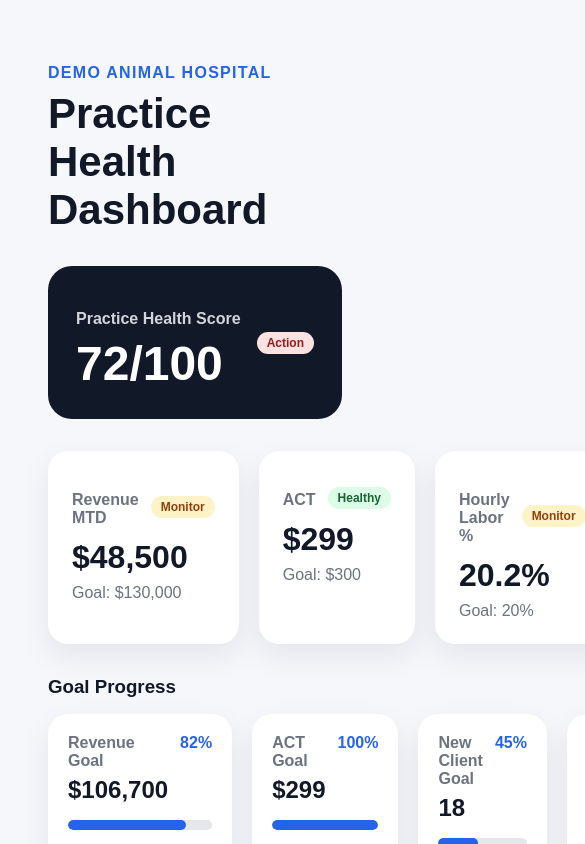
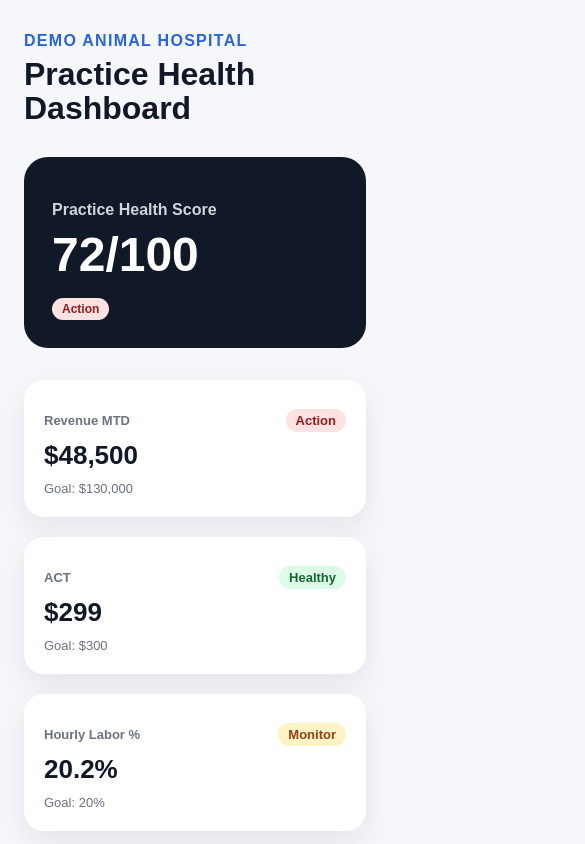
Before and after one commit to tracycrossrvt-gif/VetIQ-Analytics, a React (Vite) app: page / in a window 390 px wide. Shown: the top 844 px of the page, 585 px wide, since content can reach past the window. Built offline with nearby package versions, Linux system fonts and the light colour scheme.

Commit message:
Polish responsive dashboard across desktop, tablet, and mobile

```diff
--- a/src/App.css
+++ b/src/App.css
@@ -1,3 +1,9 @@
+*,
+*::before,
+*::after {
+  box-sizing: border-box;
+}
+
 .app {
   min-height: 100vh;
   padding: 48px;
@@ -8,6 +14,7 @@
 .dashboard {
   max-width: 1200px;
   margin: 0 auto;
+  padding: 0 24px;
 }
 
 .eyebrow {
@@ -37,6 +44,9 @@
   border-radius: 20px;
   background: #ffffff;
   box-shadow: 0 12px 30px rgba(15, 23, 42, 0.08);
+  cursor: pointer;
+  transition: transform 0.2s ease;
+  min-width: 0;
 }
 
 .kpi-card p {
@@ -60,6 +70,8 @@
   align-items: center;
   justify-content: space-between;
   gap: 12px;
+  flex-wrap: wrap;
+  white-space: nowrap;
 }
 
 .status-badge {
@@ -147,11 +159,6 @@
   box-shadow: 0 12px 30px rgba(15, 23, 42, 0.08);
 }
 
-.kpi-card {
-  cursor: pointer;
-  transition: transform 0.2s ease;
-}
-
 .kpi-card:hover {
   transform: translateY(-4px);
 }
@@ -200,6 +207,7 @@
   border-radius: 20px;
   background: #ffffff;
   box-shadow: 0 12px 30px rgba(15, 23, 42, 0.08);
+  min-width: 0;
 }
 
 .progress-card__header {
@@ -225,6 +233,7 @@
 .progress-card__header span {
   font-weight: 800;
   color: #2563eb;
+  font-size: 14px;
 }
 
 .progress-track {
@@ -294,26 +303,8 @@
   padding: 10px 12px;
   border: 1px solid #d1d5db;
   border-radius: 10px;
-}
-
-.data-entry-form button {
-  margin-top: 20px;
-  padding: 12px 18px;
-  border: none;
-  border-radius: 12px;
-  background: #2563eb;
-  color: white;
-  font-weight: 700;
-  cursor: pointer;
-  transition: all 0.2s ease;
-}
-
-.data-entry-form button:hover {
-  transform: translateY(-2px);
-}
-
-.data-entry-form button:active {
-  transform: scale(0.97);
+  width: 100%;
+  min-width: 0;
 }
 
 .success-message {
@@ -354,3 +345,119 @@
   background: #e5e7eb;
   color: #374151;
 }
+
+/* Responsive States */
+
+@media (max-width: 1024px) {
+  .app {
+    padding: 32px;
+  }
+
+  .kpi-grid,
+  .progress-grid {
+    grid-template-columns: repeat(3, 1fr);
+  }
+
+  .form-grid {
+    grid-template-columns: repeat(2, 1fr);
+  }
+}
+
+@media (max-width: 768px) {
+  .kpi-grid,
+  .progress-grid,
+  .form-grid {
+    grid-template-columns: repeat(2, 1fr);
+  }
+
+  .chart-card,
+  .drilldown-card,
+  .forecast-card,
+  .data-entry-form {
+    width: 100%;
+  }
+}
+
+@media (max-width: 430px) {
+  .app {
+    padding: 16px;
+  }
+
+  .dashboard {
+    padding: 0 8px;
+  }
+
+  .dashboard h1 {
+    font-size: 32px;
+    line-height: 1.05;
+  }
+
+  .health-score-card {
+    display: flex;
+    flex-direction: column;
+    align-items: flex-start;
+    gap: 16px;
+  }
+
+  .kpi-grid,
+  .progress-grid,
+  .form-grid {
+    grid-template-columns: 1fr;
+    justify-items: stretch;
+  }
+
+  .kpi-card,
+  .progress-card,
+  .chart-card,
+  .drilldown-card,
+  .forecast-card,
+  .data-entry-form {
+    width: 100%;
+    max-width: 100%;
+  }
+
+  .data-entry-form input {
+    width: 100%;
+    min-width: 0;
+  }
+
+  .form-actions {
+    flex-direction: column;
+    gap: 12px;
+  }
+
+  .form-actions button {
+    width: 100%;
+  }
+}
+
+.kpi-card,
+.progress-card {
+  padding: 20px;
+}
+
+.kpi-card h2,
+.progress-card__header h4 {
+  font-size: 26px;
+}
+
+.kpi-card p,
+.progress-card__header p,
+.kpi-card span,
+.progress-card small {
+  font-size: 13px;
+}
+
+.kpi-card__header,
+.progress-card__header {
+  gap: 8px;
+}
+
+.progress-card__header {
+  flex-direction: column;
+  align-items: flex-start;
+}
+
+.progress-card__header span {
+  font-size: 14px;
+}
--- a/src/pages/Dashboard.jsx
+++ b/src/pages/Dashboard.jsx
@@ -152,6 +152,26 @@ const cogsProgress = Math.round(
 
 const [isUpdated, setIsUpdated] = useState(false)
 
+const revenueStatus = revenueProgress >= 100 ? 'healthy' : revenueProgress >= 90 ? 'monitor' : 'action'
+
+const actStatus = actProgress >= 100 ? 'healthy' : actProgress >= 95 ? 'monitor' : 'action'
+
+const laborStatus =
+  hourlyLaborPercent <= practiceSettings.hourlyLaborPercentGoal
+    ? 'healthy'
+    : hourlyLaborPercent <= practiceSettings.hourlyLaborPercentGoal * 1.05
+      ? 'monitor'
+      : 'action'
+
+const cogsStatus =
+  cogsPercent <= practiceSettings.cogsPercentGoal
+    ? 'healthy'
+    : cogsPercent <= practiceSettings.cogsPercentGoal * 1.05
+      ? 'monitor'
+      : 'action'
+
+const newClientStatus =
+  newClientProgress >= 100 ? 'healthy' : newClientProgress >= 75 ? 'monitor' : 'action'
   return (
     <section className="dashboard">
       <p className="eyebrow">{practiceSettings.practiceName}</p>
@@ -172,7 +192,7 @@ const [isUpdated, setIsUpdated] = useState(false)
   title="Revenue MTD"
   value={`$${currentMonthData.revenue.toLocaleString()}`}
   goal={`Goal: $${practiceSettings.monthlyRevenueGoal.toLocaleString()}`}
-  status="monitor"
+  status={revenueStatus}
   onClick={() => setSelectedKPI('revenue')}
 />
 
@@ -180,7 +200,7 @@ const [isUpdated, setIsUpdated] = useState(false)
     title="ACT"
     value={`$${act.toFixed(0)}`}
     goal={`Goal: $${practiceSettings.actGoal}`}
-    status="healthy"
+    status={actStatus}
     onClick={() => setSelectedKPI('act')}
   />
 
@@ -188,7 +208,7 @@ const [isUpdated, setIsUpdated] = useState(false)
     title="Hourly Labor %"
     value={`${hourlyLaborPercent.toFixed(1)}%`}
     goal={`Goal: ${practiceSettings.hourlyLaborPercentGoal}%`}
-    status="monitor"
+    status={laborStatus}
     onClick={() => setSelectedKPI('labor')}
   />
 
@@ -196,7 +216,7 @@ const [isUpdated, setIsUpdated] = useState(false)
     title="COGS %"
     value={`${cogsPercent.toFixed(1)}%`}
     goal={`Goal: ${practiceSettings.cogsPercentGoal}%`}
-    status="healthy"
+    status={cogsStatus}
     onClick={() => setSelectedKPI('cogs')}
  />
 
@@ -204,7 +224,7 @@ const [isUpdated, setIsUpdated] = useState(false)
     title="New Clients"
     value={currentMonthData.newClients}
     goal={`Goal: ${practiceSettings.monthlyNewClientGoal}`}
-    status="healthy"
+    status={newClientStatus}
     onClick={() => setSelectedKPI('clients')}
   />
 </div>
```
